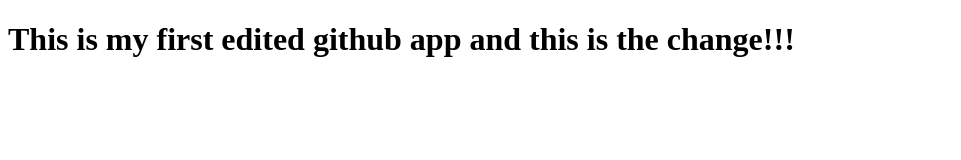
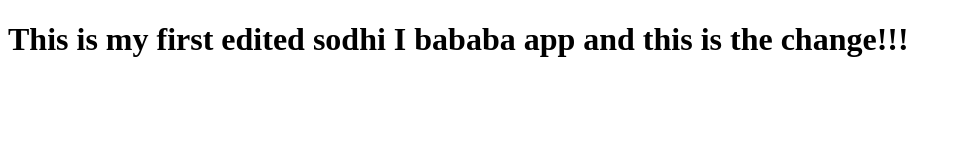
Before and after one commit to KKkaran/GitSample, a plain HTML site: page index.html in a window 1280 px wide. Shown: the whole page, without its empty margins (0-961 px from the left). Drawn offline with Linux system fonts and the light colour scheme.

Commit message:
Update index.html

```diff
--- a/index.html
+++ b/index.html
@@ -8,6 +8,6 @@
     <title>TraversyMedia</title>
 </head>
 <body>
-    <h1>This is my first edited github app and this is the change!!!</h1>
+    <h1>This is my first edited sodhi I bababa app and this is the change!!!</h1>
 </body>
 </html>
```
